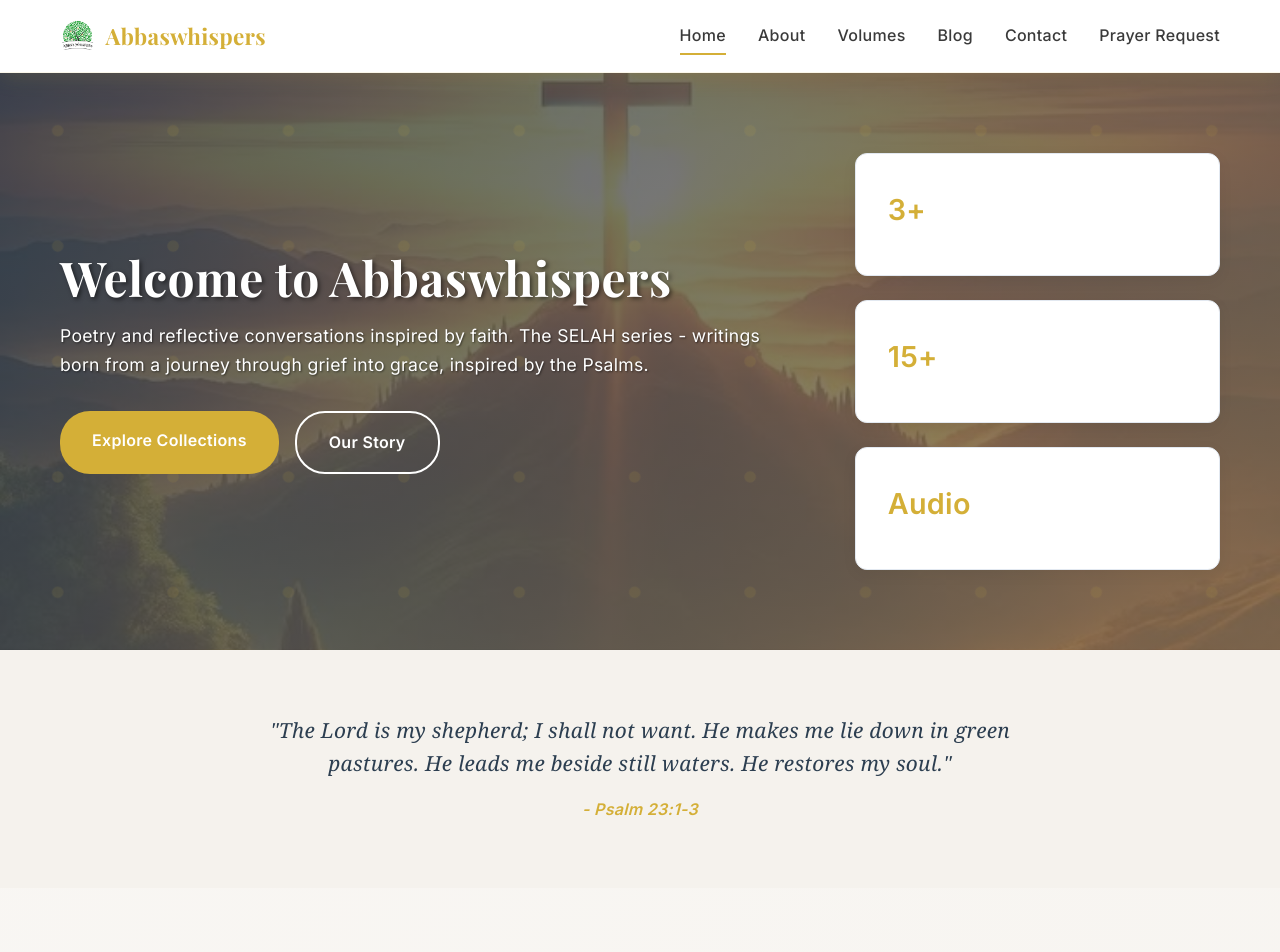
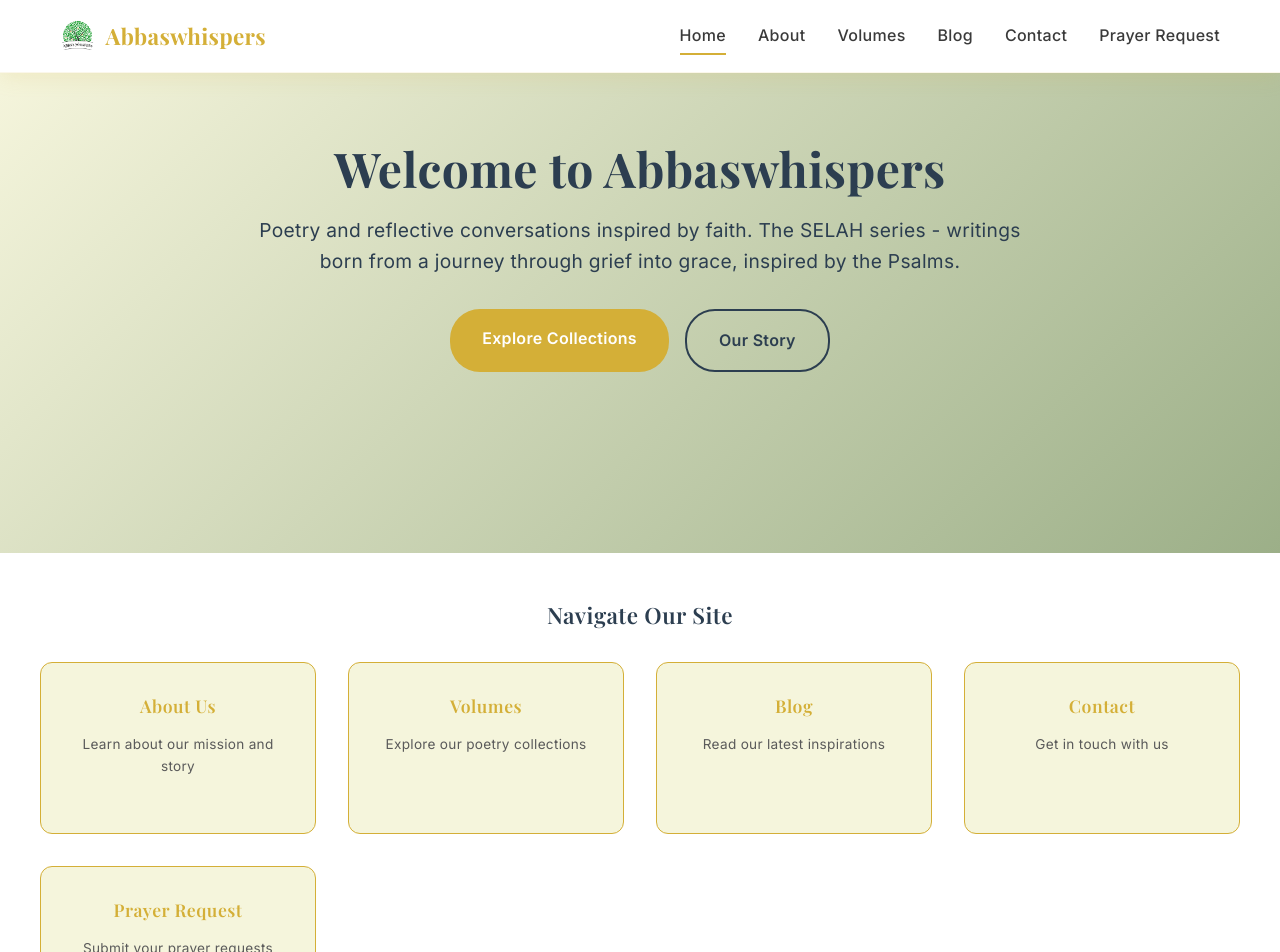
Before and after one commit to Ajang-Deng98/abbaswhispers_website, a React (Create React App) app in the folder frontend/: page / in a window 1280 px wide. Shown: the top 952 px of the page. Built offline with nearby package versions, Linux system fonts and the light colour scheme; no server answers.

Commit message:
simple working home and blog pages

```diff
--- a/frontend/src/App.js
+++ b/frontend/src/App.js
@@ -3,10 +3,10 @@ import { BrowserRouter as Router, Routes, Route, useLocation } from 'react-route
 import { motion } from 'framer-motion';
 import Header from './components/Header';
 import Footer from './components/Footer';
-import Home from './pages/Home';
+import SimpleHome from './pages/SimpleHome';
 import About from './pages/About';
 import Volumes from './pages/Volumes';
-import Blog from './pages/Blog';
+import SimpleBlog from './pages/SimpleBlog';
 import BlogPost from './pages/BlogPost';
 import Contact from './pages/Contact';
 import PrayerRequest from './pages/PrayerRequest';
@@ -33,10 +33,10 @@ function App() {
   return (
     <Router>
       <Routes>
-        <Route path="/" element={<Layout><Home /></Layout>} />
+        <Route path="/" element={<Layout><SimpleHome /></Layout>} />
         <Route path="/about" element={<Layout><About /></Layout>} />
         <Route path="/volumes" element={<Layout><Volumes /></Layout>} />
-        <Route path="/blog" element={<Layout><Blog /></Layout>} />
+        <Route path="/blog" element={<Layout><SimpleBlog /></Layout>} />
         <Route path="/blog/:id" element={<Layout><BlogPost /></Layout>} />
         <Route path="/contact" element={<Layout><Contact /></Layout>} />
         <Route path="/prayer-request" element={<Layout><PrayerRequest /></Layout>} />
--- /dev/null
+++ b/frontend/src/pages/SimpleBlog.js
@@ -0,0 +1,81 @@
+import React from 'react';
+import { Helmet } from 'react-helmet';
+
+const SimpleBlog = () => {
+  const samplePosts = [
+    {
+      id: 1,
+      title: 'Finding Peace in Psalms',
+      excerpt: 'Discover how the ancient words of David can bring comfort to modern hearts.',
+      date: '2024-01-15'
+    },
+    {
+      id: 2,
+      title: 'Grace in Grief',
+      excerpt: 'A journey through loss and the healing power of faith.',
+      date: '2024-01-10'
+    },
+    {
+      id: 3,
+      title: 'Selah Moments',
+      excerpt: 'Pausing to reflect on God\'s goodness in our daily lives.',
+      date: '2024-01-05'
+    }
+  ];
+
+  return (
+    <>
+      <Helmet>
+        <title>Blog - Abbaswhispers</title>
+      </Helmet>
+
+      <section style={{
+        background: 'linear-gradient(135deg, #2C3E50 0%, #9CAF88 100%)',
+        color: 'white',
+        padding: '4rem 2rem',
+        textAlign: 'center'
+      }}>
+        <h1 style={{ fontSize: '2.5rem', marginBottom: '1rem' }}>Our Blog</h1>
+        <p style={{ fontSize: '1.1rem', maxWidth: '600px', margin: '0 auto' }}>
+          Inspirational writings and reflections on faith, healing, and spiritual growth
+        </p>
+      </section>
+
+      <section style={{ padding: '4rem 2rem', background: 'white' }}>
+        <div style={{ maxWidth: '1000px', margin: '0 auto' }}>
+          <div style={{
+            display: 'grid',
+            gridTemplateColumns: 'repeat(auto-fit, minmax(300px, 1fr))',
+            gap: '2rem'
+          }}>
+            {samplePosts.map(post => (
+              <div key={post.id} style={{
+                background: '#F5F5DC',
+                padding: '2rem',
+                borderRadius: '12px',
+                border: '1px solid #D4AF37'
+              }}>
+                <h3 style={{ color: '#D4AF37', marginBottom: '1rem' }}>{post.title}</h3>
+                <p style={{ color: '#2C3E50', marginBottom: '1rem', lineHeight: '1.6' }}>
+                  {post.excerpt}
+                </p>
+                <div style={{
+                  display: 'flex',
+                  justifyContent: 'space-between',
+                  alignItems: 'center',
+                  fontSize: '0.9rem',
+                  color: '#666'
+                }}>
+                  <span>{post.date}</span>
+                  <span style={{ color: '#D4AF37', fontWeight: '600' }}>Read More</span>
+                </div>
+              </div>
+            ))}
+          </div>
+        </div>
+      </section>
+    </>
+  );
+};
+
+export default SimpleBlog;
--- /dev/null
+++ b/frontend/src/pages/SimpleHome.js
@@ -0,0 +1,146 @@
+import React from 'react';
+import { Link } from 'react-router-dom';
+import { Helmet } from 'react-helmet';
+
+const SimpleHome = () => {
+  return (
+    <>
+      <Helmet>
+        <title>Abbaswhispers - Healing Through Faith</title>
+      </Helmet>
+
+      <section style={{
+        background: 'linear-gradient(135deg, #F5F5DC 0%, #9CAF88 100%)',
+        padding: '4rem 2rem',
+        textAlign: 'center',
+        minHeight: '60vh'
+      }}>
+        <div style={{ maxWidth: '800px', margin: '0 auto' }}>
+          <h1 style={{
+            fontSize: '3rem',
+            color: '#2C3E50',
+            marginBottom: '1rem',
+            fontFamily: 'Playfair Display, serif'
+          }}>
+            Welcome to Abbaswhispers
+          </h1>
+
+          <p style={{
+            fontSize: '1.2rem',
+            color: '#2C3E50',
+            marginBottom: '2rem',
+            lineHeight: '1.6'
+          }}>
+            Poetry and reflective conversations inspired by faith. The SELAH series - writings born from a journey through grief into grace, inspired by the Psalms.
+          </p>
+
+          <div style={{ display: 'flex', gap: '1rem', justifyContent: 'center', flexWrap: 'wrap' }}>
+            <Link
+              to="/volumes"
+              style={{
+                background: '#D4AF37',
+                color: 'white',
+                padding: '1rem 2rem',
+                borderRadius: '30px',
+                textDecoration: 'none',
+                fontWeight: '600',
+                transition: 'all 0.3s ease'
+              }}
+            >
+              Explore Collections
+            </Link>
+            <Link
+              to="/about"
+              style={{
+                background: 'transparent',
+                color: '#2C3E50',
+                border: '2px solid #2C3E50',
+                padding: '1rem 2rem',
+                borderRadius: '30px',
+                textDecoration: 'none',
+                fontWeight: '600'
+              }}
+            >
+              Our Story
+            </Link>
+          </div>
+        </div>
+      </section>
+
+      <section style={{ padding: '3rem 2rem', background: 'white' }}>
+        <div style={{ maxWidth: '1200px', margin: '0 auto', textAlign: 'center' }}>
+          <h2 style={{ color: '#2C3E50', marginBottom: '2rem' }}>Navigate Our Site</h2>
+
+          <div style={{
+            display: 'grid',
+            gridTemplateColumns: 'repeat(auto-fit, minmax(250px, 1fr))',
+            gap: '2rem',
+            marginTop: '2rem'
+          }}>
+            <Link to="/about" style={{
+              background: '#F5F5DC',
+              padding: '2rem',
+              borderRadius: '12px',
+              textDecoration: 'none',
+              color: '#2C3E50',
+              border: '1px solid #D4AF37'
+            }}>
+              <h3 style={{ color: '#D4AF37', marginBottom: '1rem' }}>About Us</h3>
+              <p>Learn about our mission and story</p>
+            </Link>
+
+            <Link to="/volumes" style={{
+              background: '#F5F5DC',
+              padding: '2rem',
+              borderRadius: '12px',
+              textDecoration: 'none',
+              color: '#2C3E50',
+              border: '1px solid #D4AF37'
+            }}>
+              <h3 style={{ color: '#D4AF37', marginBottom: '1rem' }}>Volumes</h3>
+              <p>Explore our poetry collections</p>
+            </Link>
+
+            <Link to="/blog" style={{
+              background: '#F5F5DC',
+              padding: '2rem',
+              borderRadius: '12px',
+              textDecoration: 'none',
+              color: '#2C3E50',
+              border: '1px solid #D4AF37'
+            }}>
+              <h3 style={{ color: '#D4AF37', marginBottom: '1rem' }}>Blog</h3>
+              <p>Read our latest inspirations</p>
+            </Link>
+
+            <Link to="/contact" style={{
+              background: '#F5F5DC',
+              padding: '2rem',
+              borderRadius: '12px',
+              textDecoration: 'none',
+              color: '#2C3E50',
+              border: '1px solid #D4AF37'
+            }}>
+              <h3 style={{ color: '#D4AF37', marginBottom: '1rem' }}>Contact</h3>
+              <p>Get in touch with us</p>
+            </Link>
+
+            <Link to="/prayer-request" style={{
+              background: '#F5F5DC',
+              padding: '2rem',
+              borderRadius: '12px',
+              textDecoration: 'none',
+              color: '#2C3E50',
+              border: '1px solid #D4AF37'
+            }}>
+              <h3 style={{ color: '#D4AF37', marginBottom: '1rem' }}>Prayer Request</h3>
+              <p>Submit your prayer requests</p>
+            </Link>
+          </div>
+        </div>
+      </section>
+    </>
+  );
+};
+
+export default SimpleHome;
```
